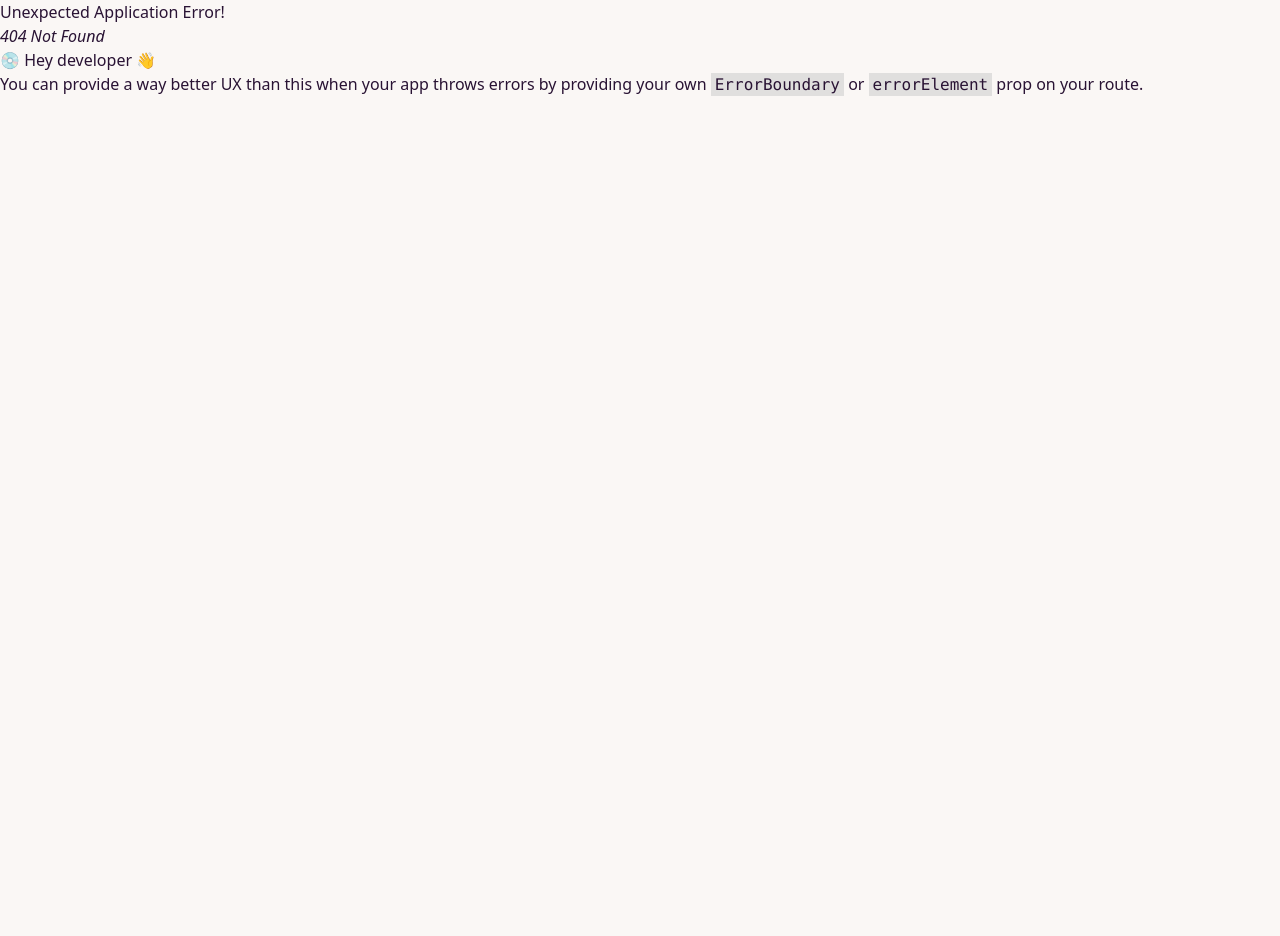
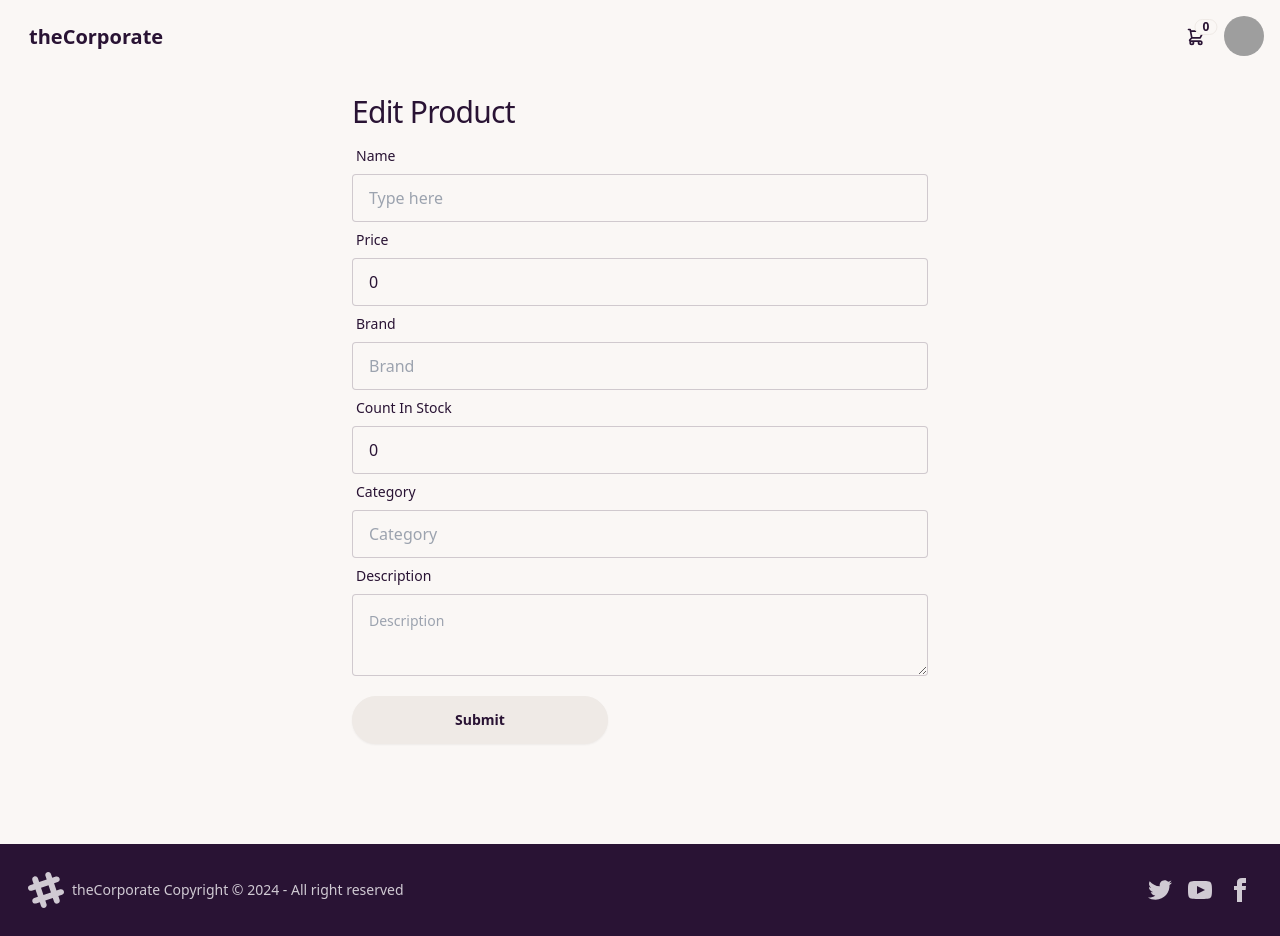
Before and after one commit to roy-sourish/theCorporateStore-v1, a React (Vite) app in the folder frontend/: page /admin/product/1/edit in a window 1280 px wide. Before the commit this address had no page. Before the commit the page ends 800 px from the top, so only its background shows below. Built offline with nearby package versions, Linux system fonts and the light colour scheme; no server answers; sample sign-in values are in the browser's storage; grey boxes are pictures that could not be loaded.

Commit message:
product edit page (..cont)

```diff
--- a/frontend/src/App.jsx
+++ b/frontend/src/App.jsx
@@ -21,6 +21,7 @@ import OrderPage from "./pages/OrderPage.jsx";
 import ProfilePage from "./pages/ProfilePage.jsx";
 import OrderListPage from "./pages/admin/OrderListPage.jsx";
 import ProductListPage from "./pages/admin/ProductListPage.jsx";
+import ProductEditPage from "./pages/admin/ProductEditPage.jsx";
 
 const router = createBrowserRouter([
   {
@@ -83,6 +84,10 @@ const router = createBrowserRouter([
             path: "admin/productlist",
             element: <ProductListPage />,
           },
+          {
+            path: "admin/product/:id/edit",
+            element: <ProductEditPage />,
+          },
         ],
       },
     ],
--- /dev/null
+++ b/frontend/src/pages/admin/ProductEditPage.jsx
@@ -0,0 +1,121 @@
+import React, { useEffect, useState } from "react";
+import { useNavigate, useParams } from "react-router-dom";
+import {
+  useGetProductDetailsQuery,
+  useUpdateProductMutation,
+} from "../../slices/productsApiSlice";
+import { useDispatch } from "react-redux";
+
+function ProductEditPage() {
+  const navigate = useNavigate();
+  const dispatch = useDispatch();
+
+  const { id: productId } = useParams();
+
+  const [name, setName] = useState("");
+  const [price, setPrice] = useState(0);
+  const [image, setImage] = useState("");
+  const [brand, setBrand] = useState("");
+  const [category, setCategory] = useState("");
+  const [countInStock, setCountInStock] = useState(0);
+  const [description, setDescription] = useState("");
+
+  const {
+    data: product,
+    isLoading,
+    refetch,
+    error,
+  } = useGetProductDetailsQuery(productId);
+
+  console.log(product);
+  const [updateProduct, { isLoading: loadingUpdate }] =
+    useUpdateProductMutation();
+
+  useEffect(() => {
+    if (product) {
+      setName(product.name);
+      setPrice(product.price);
+      setImage(product.image);
+      setBrand(product.brand);
+      setCategory(product.category);
+      setCountInStock(product.countInStock);
+      setDescription(product.description);
+    }
+  }, [product]);
+
+  return (
+    <form className="max-w-md md:max-w-xl mx-auto mt-5 mb-20">
+      <h1 className="text-3xl my-2 tracking-tight">Edit Product</h1>
+      <label className="form-control w-full">
+        <div className="label">
+          <span className="label-text">Name</span>
+        </div>
+        <input
+          type="text"
+          placeholder="Type here"
+          value={name}
+          className="input input-bordered w-full  rounded"
+        />
+      </label>
+      <label className="form-control w-full ">
+        <div className="label">
+          <span className="label-text">Price</span>
+        </div>
+        <input
+          type="Number"
+          placeholder="Price"
+          value={price}
+          className="input input-bordered w-full  rounded"
+        />
+      </label>
+      <label className="form-control w-full ">
+        <div className="label">
+          <span className="label-text">Brand</span>
+        </div>
+        <input
+          type="text"
+          placeholder="Brand"
+          value={brand}
+          className="input input-bordered w-full  rounded"
+        />
+      </label>
+      <label className="form-control w-full ">
+        <div className="label">
+          <span className="label-text">Count In Stock</span>
+        </div>
+        <input
+          type="Number"
+          placeholder="Count In Stock"
+          value={countInStock}
+          className="input input-bordered w-full  rounded"
+        />
+      </label>
+      <label className="form-control w-full ">
+        <div className="label">
+          <span className="label-text">Category</span>
+        </div>
+        <input
+          type="text"
+          placeholder="Category"
+          value={category}
+          className="input input-bordered w-full rounded"
+        />
+      </label>
+      <label className="form-control w-full ">
+        <div className="label">
+          <span className="label-text">Description</span>
+        </div>
+        <textarea
+          placeholder="Description"
+          value={description}
+          className="textarea textarea-bordered textarea-md w-full rounded"
+        ></textarea>
+      </label>
+      <button type="submit" className="btn btn-wide my-5">
+        Submit
+      </button>
+    </form>
+  );
+}
+
+export default ProductEditPage;
--- a/frontend/src/pages/admin/ProductListPage.jsx
+++ b/frontend/src/pages/admin/ProductListPage.jsx
@@ -1,12 +1,28 @@
 import React from "react";
-import { useGetProductsQuery } from "../../slices/productsApiSlice";
+import { Link } from "react-router-dom";
+import { toast } from "react-toastify";
+import {
+  useCreateProductMutation,
+  useGetProductsQuery,
+} from "../../slices/productsApiSlice";
 import Badge from "../../components/Badge";
 import Loader from "../../components/Loader";
-import { Link } from "react-router-dom";
 
 function ProductListPage() {
-  const { data: products, isLoading, error } = useGetProductsQuery();
+  const { data: products, refetch, isLoading, error } = useGetProductsQuery();
+  const [createProduct, { isLoading: loadingCreate }] =
+    useCreateProductMutation();
 
+  const createProductHandler = async () => {
+    if (window.confirm("Are you sure you want to create a new product?")) {
+      try {
+        await createProduct();
+        refetch();
+      } catch (error) {
+        toast.error(error?.data?.message || error.error);
+      }
+    }
+  };
   const deleteHandler = (productId) => {
     console.log("delete" + productId);
   };
@@ -17,7 +33,7 @@ function ProductListPage() {
           <h2 className="text-2xl font-bold tracking-tight  p-5">
             Manage Products
           </h2>
-          <button className="btn btn-wide">
+          <button className="btn btn-wide" onClick={createProductHandler}>
             <svg
               className="w-6 h-6 text-gray-800 dark:text-white"
               aria-hidden="true"
@@ -35,7 +51,11 @@ function ProductListPage() {
                 d="m14.304 4.844 2.852 2.852M7 7H4a1 1 0 0 0-1 1v10a1 1 0 0 0 1 1h11a1 1 0 0 0 1-1v-4.5m2.409-9.91a2.017 2.017 0 0 1 0 2.853l-6.844 6.844L8 14l.713-3.565 6.844-6.844a2.015 2.015 0 0 1 2.852 0Z"
               />
             </svg>
-            Create Product
+            {loadingCreate ? (
+              <span className="loading loading-spinner text-primary"></span>
+            ) : (
+              "Create Product"
+            )}
           </button>
         </div>
 
--- a/frontend/src/slices/productsApiSlice.js
+++ b/frontend/src/slices/productsApiSlice.js
@@ -15,8 +15,27 @@ export const productsApiSlice = apiSlice.injectEndpoints({
       }),
       keepUnusedDataFor: 5,
     }),
+    createProduct: builder.mutation({
+      query: () => ({
+        url: PRODUCTS_URL,
+        method: "POST",
+      }),
+      invalidatesTags: ["Product"],
+    }),
+    updateProduct: builder.mutation({
+      query: (data) => ({
+        url: `${PRODUCTS_URL}/${data._id}`,
+        method: "PUT",
+        body: data,
+      }),
+      invalidatesTags: ["Product"],
+    }),
   }),
 });
 
-export const { useGetProductsQuery, useGetProductDetailsQuery } =
-  productsApiSlice;
+export const {
+  useGetProductsQuery,
+  useGetProductDetailsQuery,
+  useCreateProductMutation,
+  useUpdateProductMutation,
+} = productsApiSlice;
```
Also changed, not shown: 2 other files (tests, documents, lock files or other folders).
